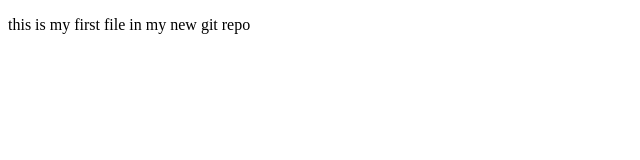
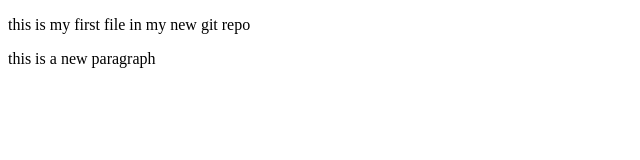
Before and after one commit to Tech-goodat/Tech-goodat.github.io, a plain HTML site: page index.html in a window 1280 px wide. Shown: the whole page, without its empty margins (0-640 px from the left). Drawn offline with Linux system fonts and the light colour scheme.

Commit message:
added an update on the html file

```diff
--- a/index.html
+++ b/index.html
@@ -8,5 +8,6 @@
 </head>
 <body>
     <p>this is my first file in my new git repo</p>
+    <p>this is a new paragraph</p>
 </body>
 </html>
```
